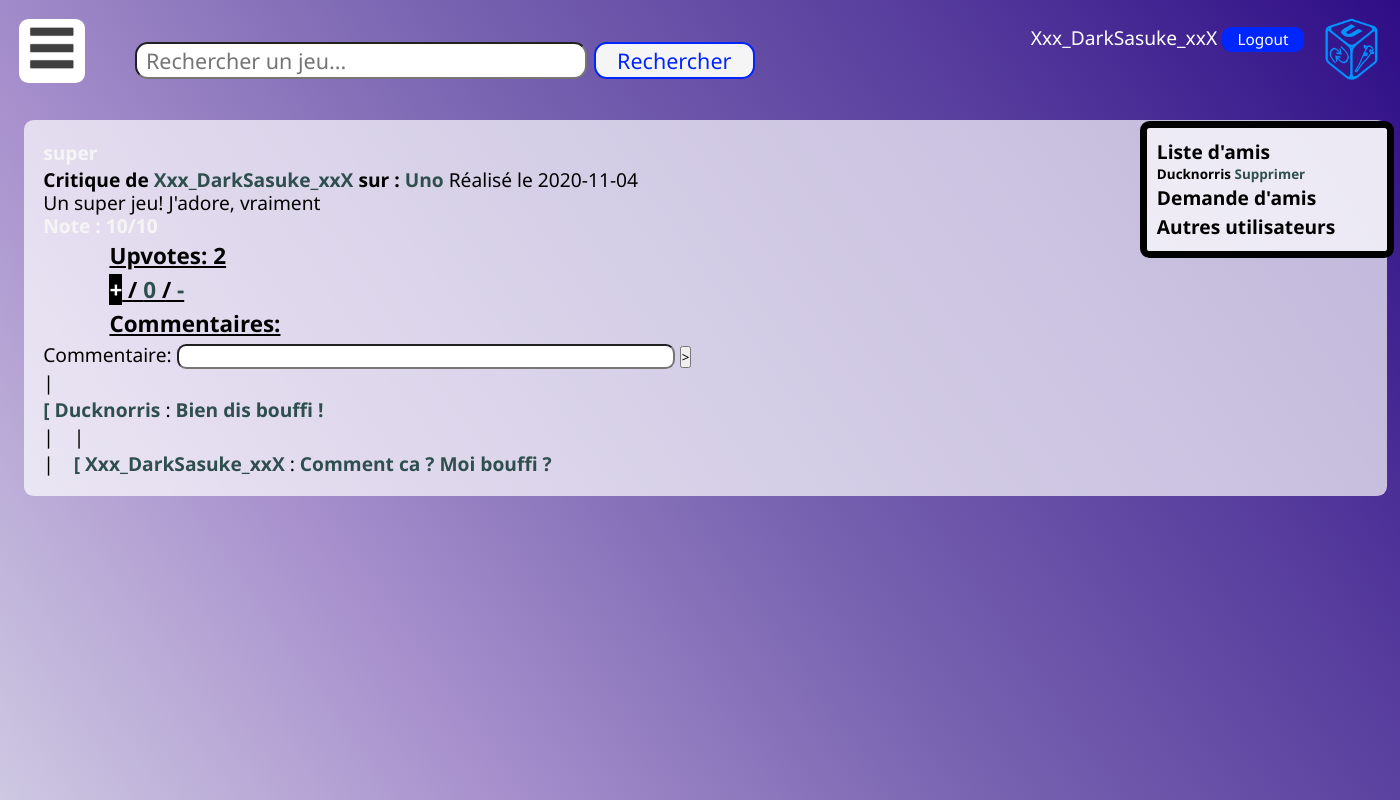
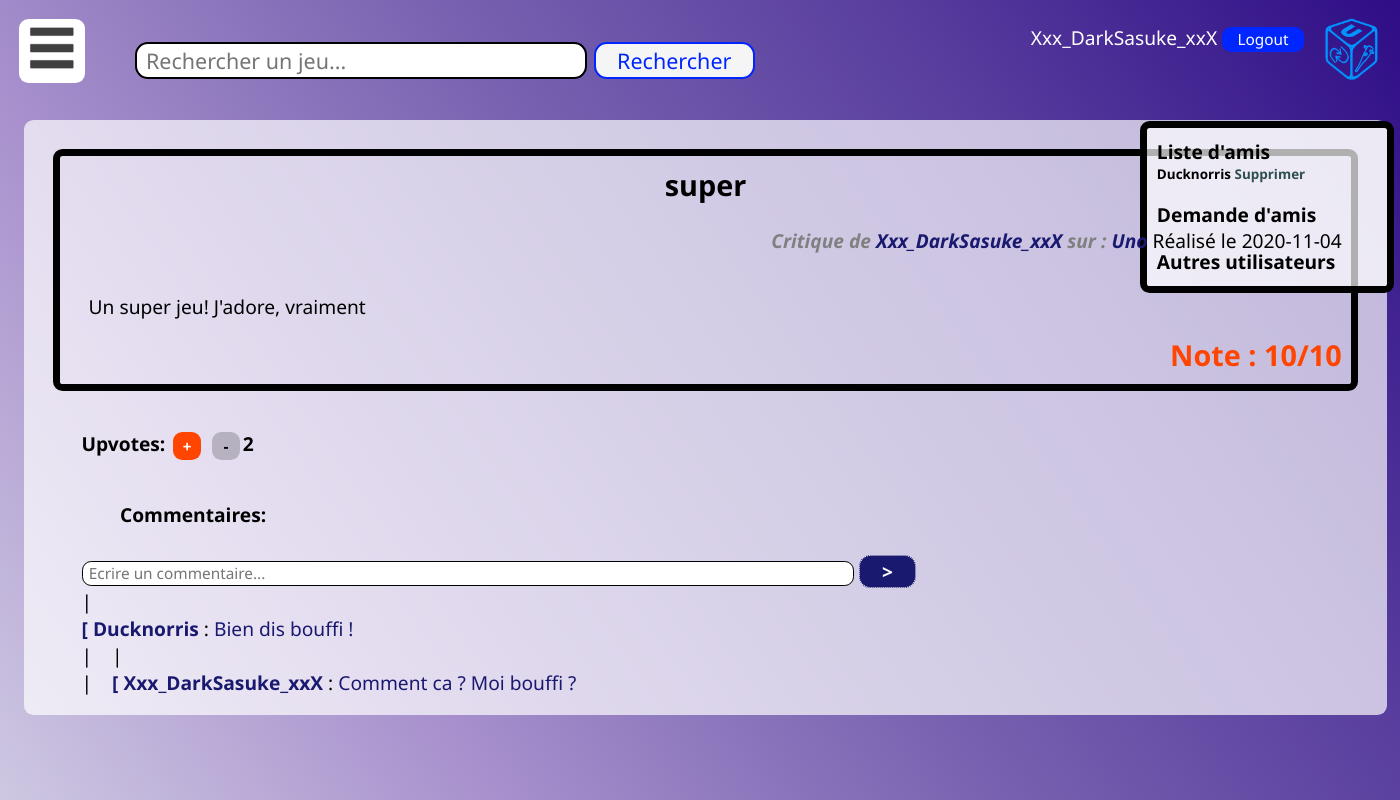
Before and after one commit to lsacienne/ifd_site, a PHP site: page /critique.php?id=1 in a window 1400 px wide. Run offline with PHP 8.4, Linux system fonts and the light colour scheme; a user stored in the database is signed in; data comes from the database, SQL or seed files in the repository.

Commit message:
mise en forme css des pages de critique
Les pages de critique sont là, elles sont belles et elles sont prêtes à être utilisées

```diff
--- a/critique.php
+++ b/critique.php
@@ -18,45 +18,63 @@
         $req->execute();
         $critique = $req->fetch();
         echo('
-          <h1>'.$critique['crit_name'].'</h1>
-          <b>Critique de<a href="profile.php?id='.$critique['user_id'].'"> '. $critique['pseudo'].' </a>sur : <a href="game.php?id='.$critique['game_id'].'">'.$critique['game_name'].'</a></b>
-          Réalisé le '.$critique['date_crit'].'</p>
-          <p>
-          '.nl2br($critique['content']).'
-          </p>
-          <h1>Note : '.$critique['note'].'/10</h1>
+          <div class="rubrique">
+              <div class="titre_rubrique">'.$critique['crit_name'].'</div></br>
+              <p class="right"><b>Critique de<a href="profile.php?id='.$critique['user_id'].'"> '. $critique['pseudo'].' </a>sur : <a href="game.php?id='.$critique['game_id'].'">'.$critique['game_name'].'</a></b>
+              Réalisé le '.$critique['date_crit'].'</p></br>
+              <p class="texte_corps">
+              '.nl2br($critique['content']).'
+              </p>');
+        if($critique['note']>=5){
+            echo('
+                <div class="note good" >Note : '.$critique['note'].'/10</div>
+          </div>
+            ');
+        } else {
+            echo('
+                <div class="note bad">Note : '.$critique['note'].'/10</div>
+          </div>
         ');
+        }
+
+
+        /* SYSTEME DE UPVOTE */
+
+        echo '<div class="menu_upvote">';
         $sql = 'SELECT SUM(value) AS value FROM link_utilisateur_score WHERE id_critiques ='.$id;
         $req = $db->prepare($sql);
         $req->execute();
         $upvotes = $req->fetch();
-        echo('<h3><b>Upvotes: '.(0+$upvotes['value']).'</b><br/>');
+        echo('<b>Upvotes:</b>  ');
         $sql = 'SELECT value FROM link_utilisateur_score WHERE id_critiques ='.$id.' AND id_utilisateur='.$_SESSION['id'].';';
         $req = $db->prepare($sql);
         $req->execute();
         $uservote = $req->fetch();
-        $textPlus = "+";
-        $textMinus = "-";
+        $textPlus = "<button class='up_down'>+</button>";
+        $textMinus = "<button class='up_down'>-</button>";
         if(isset($uservote['value'])){
           if($uservote['value']==1){
-            $textPlus="<mark>+</mark>";
+            $textPlus="<button class='up_down up'>+</button>";
           }else{
-            $textMinus="<mark>-</mark>";
+            $textMinus="<button class='up_down down'>-</button>";
           }
         }
-        echo '<a href = "update_votes.php?value=1&id='.$id.'">'.$textPlus.'<a/> / <a href = "update_votes.php?value=0&id='.$id.'">0<a/> / <a href = "update_votes.php?value=-1&id='.$id.'">'.$textMinus.'<a/></h3>';
-        echo '<h3><b>Commentaires:</b></h3>';
+        echo '<a href = "update_votes.php?value=1&id='.$id.'">'.$textPlus.'</a> <a href = "update_votes.php?value=-1&id='.$id.'">'.$textMinus.'</a><b>'.(0+$upvotes['value']).' </b></div>';
+        echo '<div class="commentaire"><b class="titre">Commentaires:</b><br/>';
 
     ?>
-    <form method="post" action="add_comment.php?id=<?php echo($_GET['id'])?>">
-      <label for="input">Commentaire:</label>
-      <input type="text" name="input" maxlength="100" size="50">
-      <button type="submit">></button>
-    </form>
+                <br/>
+                <form method="post" action="add_comment.php?id=<?php echo($_GET['id'])?>">
+                  <label for="input"></label>
+                  <input type="text" name="input" maxlength="100" size="80" placeholder="Ecrire un commentaire...">
+                  <button type="submit">></button>
+                </form>
+
     <?php
         printComs($id,NULL,0,$db);
       }
     ?>
+            </div>
     </div>
   </body>
 </html>
--- a/friend_action.php
+++ b/friend_action.php
@@ -4,7 +4,7 @@ $db = new PDO("mysql:host=localhost;dbname=projetifd;charset=utf8","root","");
 
 if($_GET['action'] == "delete"){
   $db->query("DELETE FROM amis WHERE id =".$_GET['id']);
-  header('Location:home.php');
+  header('Location: ' . $_SERVER['HTTP_REFERER']);
 }
 
 if($_GET['action'] == "add"){
@@ -14,12 +14,12 @@ if($_GET['action'] == "add"){
     "pseudo_2" => $_GET['pseudo'],
     "attente" => 1
   ]);
-  header('Location:home.php');
+  header('Location: ' . $_SERVER['HTTP_REFERER']);
 }
 
 if($_GET['action'] == "accept"){
   $db->query("UPDATE amis SET attente = 0 WHERE id = ".$_GET['id']);
-  header('Location:home.php');
+  header('Location: ' . $_SERVER['HTTP_REFERER']);
 }
 
 
--- a/print_comment.php
+++ b/print_comment.php
@@ -1,3 +1,4 @@
+<link rel="stylesheet" type="text/css" href="style_site.css">
 <?php
   function printComs($idCrit,$idPreviousCom,$layer,$db){
     if($idPreviousCom==NULL){
@@ -10,7 +11,7 @@
     $line= $req->fetch();
     while($line){
       echo(str_repeat("|&nbsp&nbsp&nbsp&nbsp",$layer).'|<br/>');
-      echo(str_repeat("|&nbsp&nbsp&nbsp&nbsp",$layer).'<a href="profile.php?id='.$line['uid'].'"><b>[ '.$line['pseudo'].'</b></a> : <a href="reply_input.php?id='.$line['id'].'">'.$line['content'].'</a><br/>');
+      echo(str_repeat("|&nbsp&nbsp&nbsp&nbsp",$layer).'<a class="commentaire" href="profile.php?id='.$line['uid'].'"><b>[ '.$line['pseudo'].'</b></a> : <a href="reply_input.php?id='.$line['id'].'">'.$line['content'].'</a><br/>');
       printComs($idCrit,$line['id'],$layer+1,$db);
       $line= $req->fetch();
     }
--- a/style_site.css
+++ b/style_site.css
@@ -62,6 +62,10 @@ input[type=text],input[type=password],input[type=email],input[type=date],textare
     font-size:0.8em;
 }
 
+input[type=text]{
+    padding-left: 0.4em;
+    border: solid black 0.1em;
+}
 
 /*********** classe ************/
 
@@ -279,17 +283,93 @@ i.crit_com{
 }
 
 .corps a:link {
-    color:darkslategray;
+    color:midnightblue;
     font-weight: bolder;
     text-decoration: none;
 }
 
 .corps a:visited{
-    color:darkslategray;
+    color:midnightblue;
+}
+
+.rubrique .right{
+    text-align:right;
+    position:relative;
+}
+
+.rubrique .note{
+    text-align:right;
+    font-size:1.5em;
+    font-weight:bold;
+}
+
+.rubrique .note.bad{
+    color:royalblue;
+}
+.rubrique .note.good{
+    color:orangered;
 }
 
 
+/* les boutons de upvote */
 
+.menu_upvote{
+    margin:2em;
+}
+
+button.up_down{
+    border-radius:0.6em 0.6em 0.6em 0.6em;
+    background-color:rgba(0,0,0,0.20);
+    margin:0.2em;
+    font-weight: bolder;
+    color:black;
+    width:1.8em;
+    height:1.8em;
+    padding: 0.1em 0.5em 0.1em 0.5em;
+    border:none;
+    font-size:0.8em;
+}
+
+button.up_down.up{
+    background:orangered;
+    color:white;
+}
+
+button.up_down.down{
+    background:royalblue;
+    color:white;
+}
+
+/* le css lié aux commentaires */
+
+.commentaire .titre{
+    margin-left:2em;
+}
+.commentaire{
+    margin-left:2em;
+}
+
+.commentaire button{
+    width:3em;
+    height:1.7em;
+    padding-top:0;
+    font-weight: bolder;
+    font-size:1em;
+    color:white;
+    border: thin dotted whitesmoke;
+    background-color: midnightblue;
+    border-radius:0.6em 0.6em 0.6em 0.6em;
+}
+
+.commentaire input{
+    height:1.5em;
+
+}
+
+.commentaire a:link{
+    font-weight: normal;
+    margin:0;
+}
 
 /* le header de chaque page */
 
--- a/usert.php
+++ b/usert.php
@@ -26,13 +26,14 @@
                   $user_check[] = $data[$i]['pseudo_2'];
 
                   if($data[$i]['attente'] == true)
-                    echo " (en attente d'être acceptée)</br>";
+                    echo " (en attente d'être acceptée)";
                 }else{
                   if($data[$i]['attente'] == false){
                     echo $data[$i]['pseudo_1'] . "<a href='friend_action.php?action=delete&id=".$data[$i]['id']." '> Supprimer</a>";
                       $user_check[] = $data[$i]['pseudo_1'];
                   }
                 }
+                echo '</br>';
               }
               echo '</br>';
              ?>
@@ -45,6 +46,7 @@
                 echo $data[$i]['pseudo_1'] . "<a href='friend_action.php?action=accept&id=".$data[$i]['id']." '> Accepter</a> <a href='friend_action.php?action=delete&id=".$data[$i]['id']." '>Refuser</a>";
                 $user_check[] = $data[$i]['pseudo_1'];
               }
+              echo '</br>';
             }
 
 
```
Also changed, not shown: update_votes.php (+6 -2 lines).
